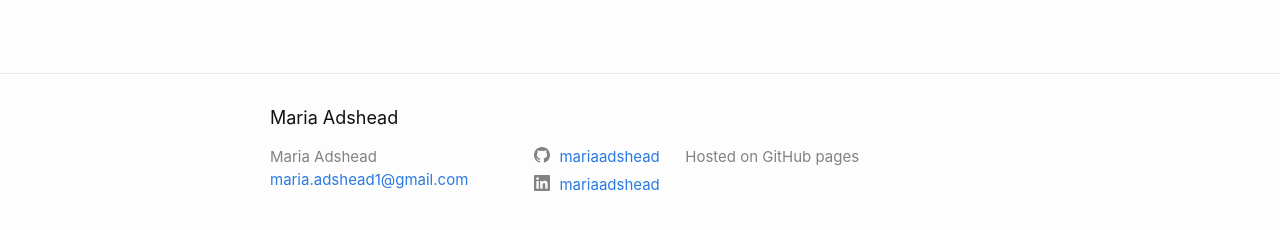
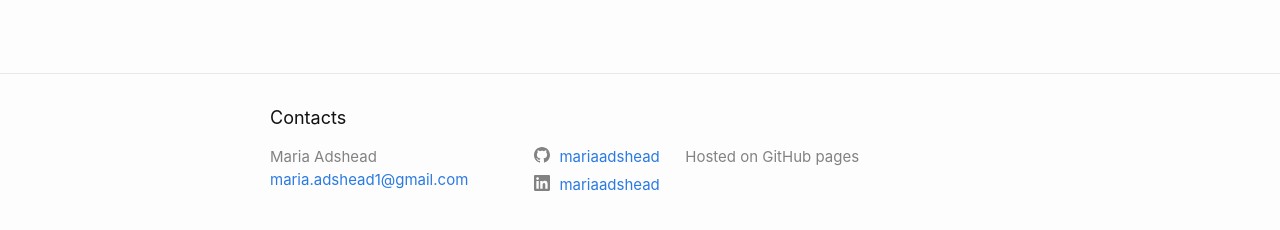
Before and after one commit to mariaadshead/mariaadshead.github.io, a Jekyll site: the page built from docs/index.markdown, in a window 1280 px wide. Shown: the part 644-874 px from the top of the page. Built offline with Jekyll 4.4.1, drawn with Linux system fonts in a browser that asks for light colours.

Commit message:
Update footer.html

```diff
--- a/docs/_includes/footer.html
+++ b/docs/_includes/footer.html
@@ -3,7 +3,7 @@
 
   <div class="wrapper">
 
-    <h2 class="footer-heading">{{ site.title | escape }}</h2>
+    <h2 class="footer-heading">{{ "Contacts" }}</h2>
 
     <div class="footer-col-wrapper">
       <div class="footer-col footer-col-1">
```
